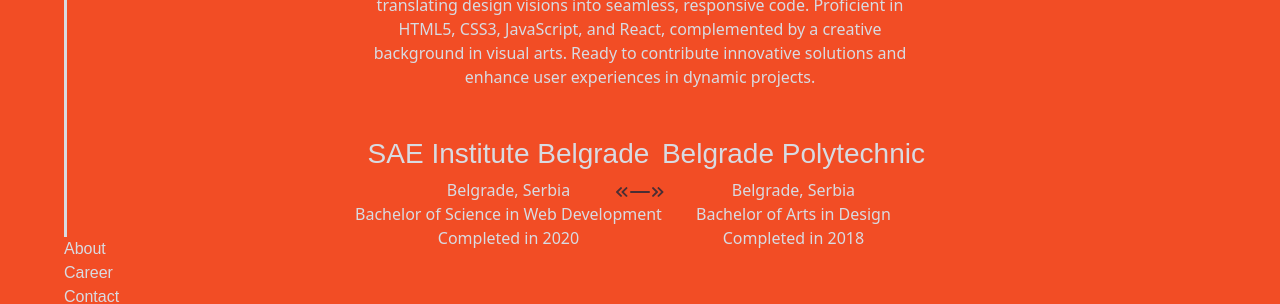
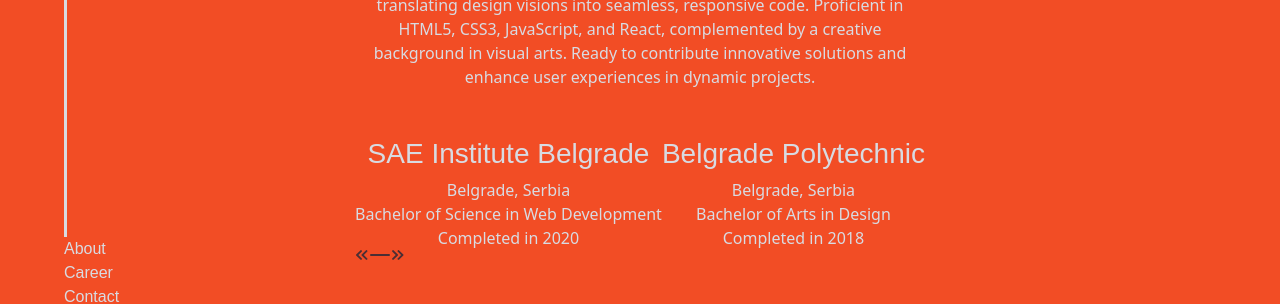
Before and after one commit to elbjek/elbjek.github.io, a Next.js app: page / in a window 1280 px wide. Shown: the part 1140-1444 px from the top of the page. Built offline with nearby package versions, Linux system fonts and the light colour scheme; a web font is replaced by a local one.

Commit message:
Update content; handle key warnings

```diff
--- a/src/components/About.js
+++ b/src/components/About.js
@@ -3,6 +3,7 @@
 export default function About() {
   const data = [
     {
+      id: 1,
       title: "SAE Institute Belgrade",
       location: "Belgrade, Serbia",
       start_date: "2017",
@@ -10,6 +11,7 @@
       degree: "Bachelor of Science in Web Development",
     },
     {
+      id: 2,
       title: "Belgrade Polytechnic",
       location: "Belgrade, Serbia",
       start_date: "2014",
@@ -35,20 +37,20 @@
           </div>
           <div className="about-info d-flex align-items-center justify-content-center pt-5">
             {data.map((item, index) => (
-              <>
-                <div
-                  className={` text-center`}
-                  key={`${index}_${item.title} _${index}`}
-                >
+              <div key={`${item.id}_${item.title} _${index}`}>
+                <div className={` text-center`}>
                   <h3>{item.title}</h3>
                   <p className="pb-0 mb-0">{item.location}</p>
                   <p className="pb-0 mb-0">{item.degree}</p>
                   <p className="pb-0 mb-0">Completed in {item.end_date}</p>
                 </div>
                 {index !== data.length - 1 && (
-                  <span className="asset-arrows asset-arrows-blue"></span>
+                  <span
+                    key={`${item.title}_${index}`}
+                    className="asset-arrows asset-arrows-blue"
+                  ></span>
                 )}
-              </>
+              </div>
             ))}
           </div>
         </div>
--- a/src/components/Career/Experience.js
+++ b/src/components/Career/Experience.js
@@ -28,7 +28,7 @@
     company: "Platin Gaming Ltd",
     location: "Gzira, Malta",
     position: "Junior HTML5 Game Developer",
-    start_date: "August 2020 ",
+    start_date: "July 2020 ",
     end_date: "October 2020",
     description: `I collaborated with designers, and other developers, to transform PSD/Figma files into dynamic, responsive code. My hands-on proficiency with technologies such as HTML5, CSS3, Sass, and Webpack, coupled with my adeptness in Javascript, jQuery, and Typescript, allowed me to effectively maintain front-end issues across diverse slot gaming and local platforms. Leveraging tools like GitLab and Jira, I efficiently managed project workflows, showcasing my commitment to delivering high-quality outcomes in a fast-paced and multicultural environment.`,
     active: false,
@@ -205,12 +205,9 @@
                   }}
                 >
                   {data.map((item, index) => (
-                    <>
                     <div
                       className={`carousel-slide experience-container-item d-flex align-items-center justify-content-center ${
-                          activeIndex === index
-                            ? "active font-2x"
-                            : "text-dimmed"
+                        activeIndex === index ? "active font-2x" : "text-dimmed"
                       } ${
                         Math.abs(determinePlacement(index)) <=
                         visibleStyleThreshold
@@ -223,9 +220,7 @@
                         setActiveIndex(index);
                       }}
                       style={{
-                          transform: `translateY(${determinePlacement(
-                            index
-                          )}px)`,
+                        transform: `translateY(${determinePlacement(index)}px)`,
                       }}
                     >
                       <span
@@ -234,6 +229,7 @@
                             index
                           )}px)`,
                         }}
+                        key={`${index}_${item.company}_${item.slug}`}
                         className={` asset-arrows asset-arrows-double-vertical asset-arrows-double-vertical-top
 
                           `}
@@ -266,7 +262,6 @@
                           `}
                       ></span>
                     </div>
-                    </>
                   ))}
                 </div>
               </div>
@@ -278,7 +273,6 @@
         <Col>
           {data.map((item, index) =>
             activeIndex === index ? (
-              <>
               <div className="text-left" key={`${item.company}_${index}`}>
                 {" "}
                 <h5 className="">Key Technologies</h5>
@@ -286,7 +280,7 @@
                   {item.icons.map((icon) => (
                     <p
                       className="mx-2 d-inline-block text-red"
-                        key={`${icon.title} + ${index + 1}`}
+                      key={`${icon.title} + ${item.id}`}
                       style={{
                         fontSize: "20px",
                         width: "20px",
@@ -299,7 +293,6 @@
                 <h5>Description</h5>
                 <p className="mt-4">{item.description}</p>
               </div>
-              </>
             ) : null
           )}
         </Col>
```
Lines whose indentation alone changed are shown as unchanged.
